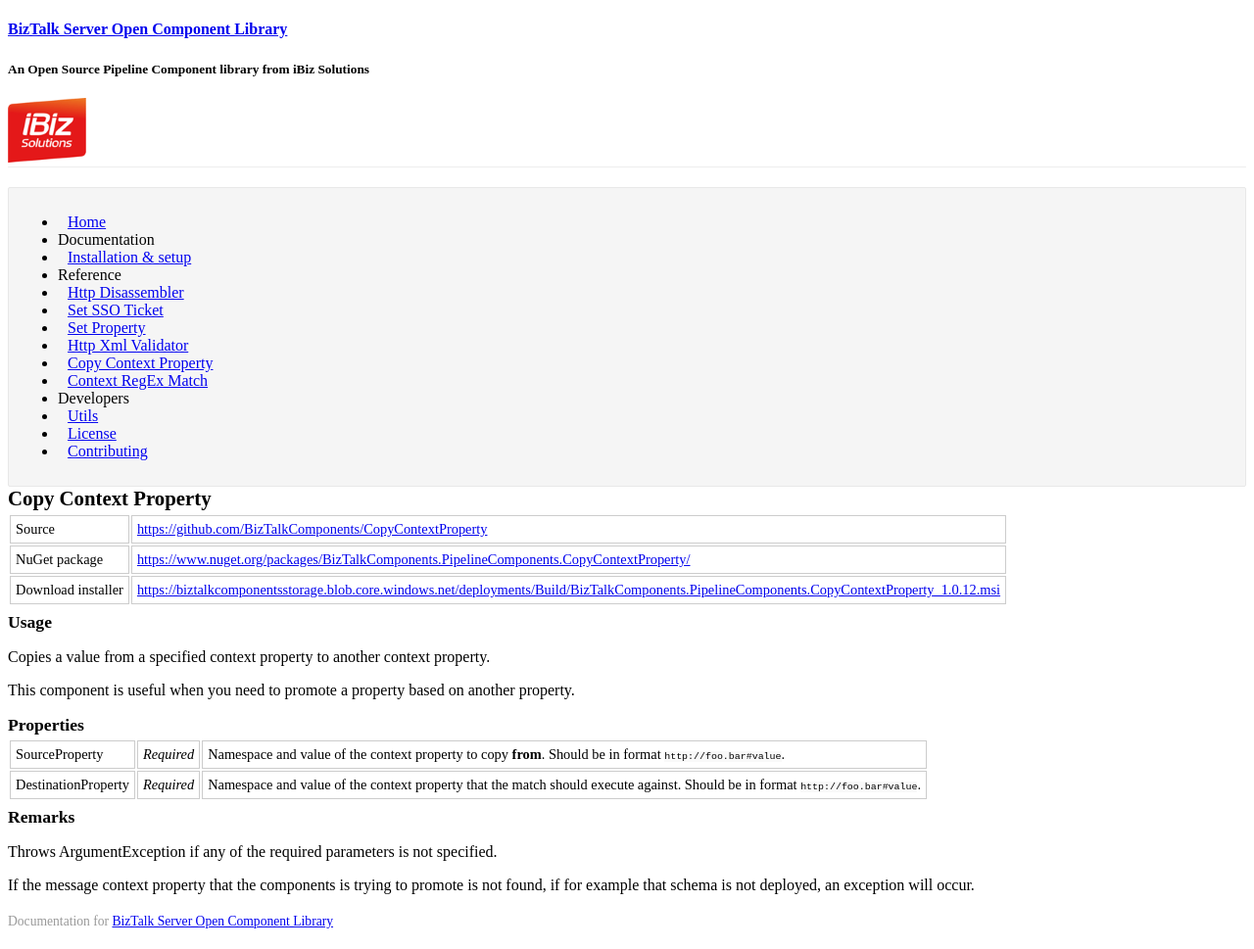
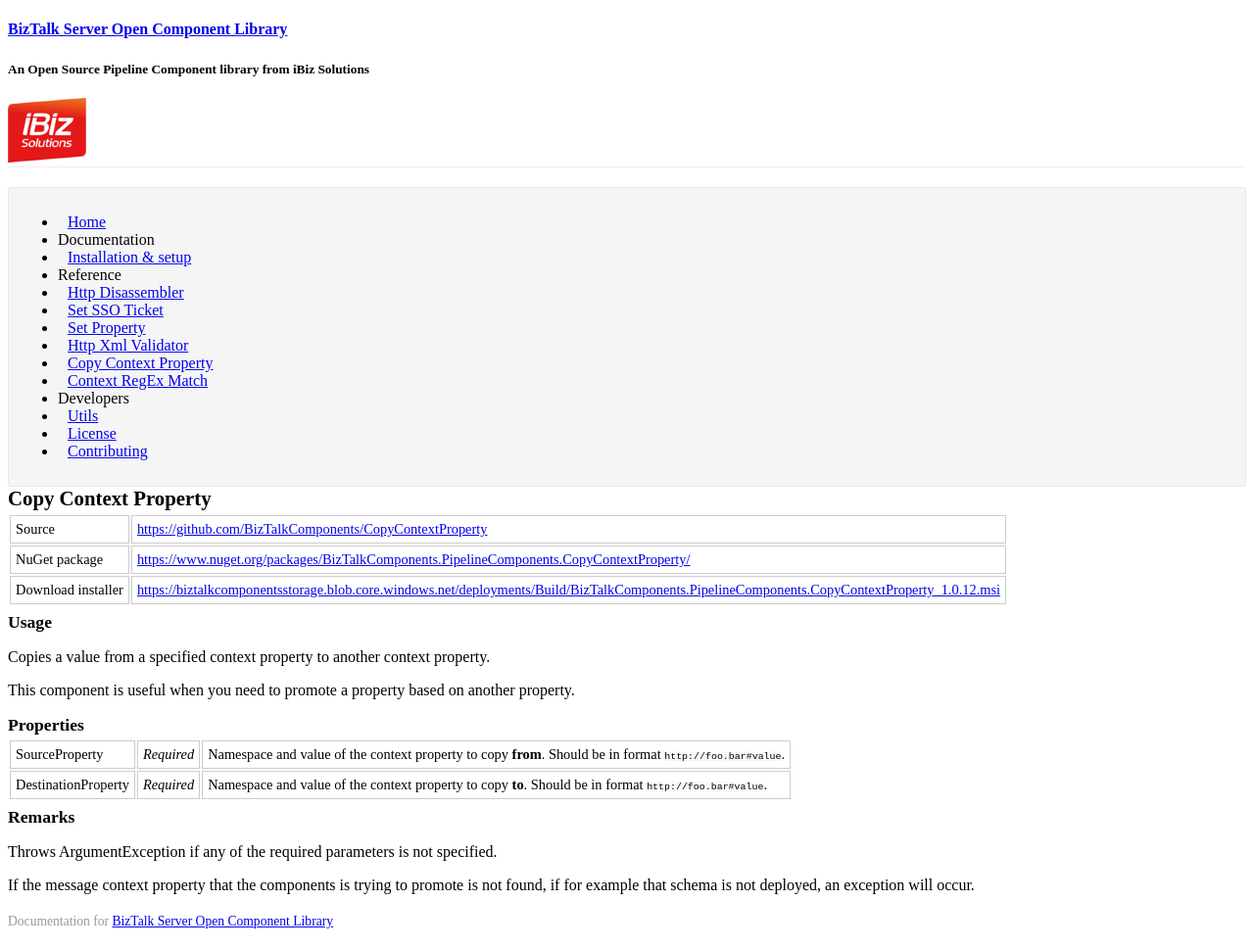
Before and after one commit to BizTalkComponents/BizTalkComponents.github.io, a Jekyll site: the page built from _posts/2014-11-14-copy-context-property.md, in a window 1280 px wide. Shown: the whole page at 98% size. Built offline with Jekyll 4.4.1, drawn with Linux system fonts in a browser that asks for light colours; Markdown is read by kramdown in place of the engine named in the settings; a style sheet for code colours, icons or effects is not loaded.

Commit message:
Updated property description

```diff
--- a/_posts/2014-11-14-copy-context-property.md
+++ b/_posts/2014-11-14-copy-context-property.md
@@ -24,7 +24,7 @@ Should be in format <code>http://foo.bar#value</code>.</td>
     <tr>
         <td>DestinationProperty</td>
         <td>Required</td>
-        <td>Namespace and value of the context property that the match should execute against.
+        <td>Namespace and value of the context property to copy <b>to</b>.
 Should be in format <code>http://foo.bar#value</code>. </td>
     </tr>
 </table>
```
